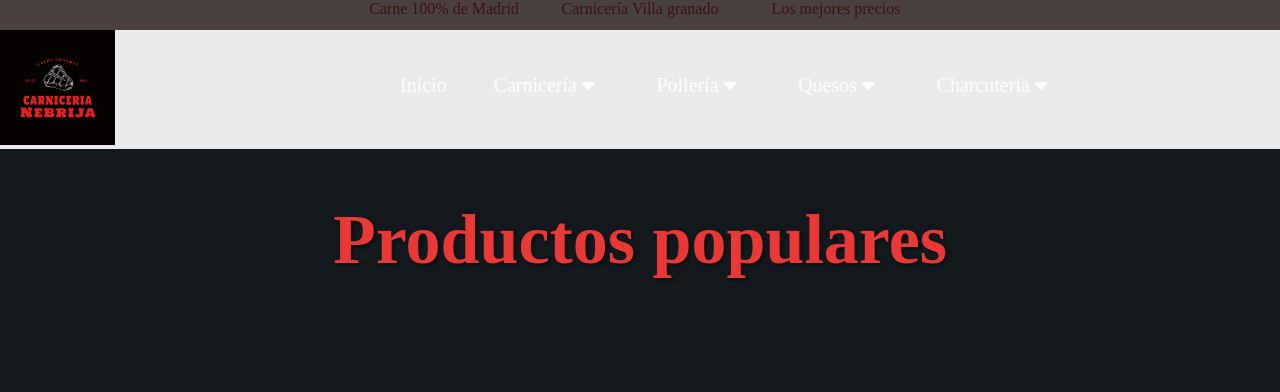
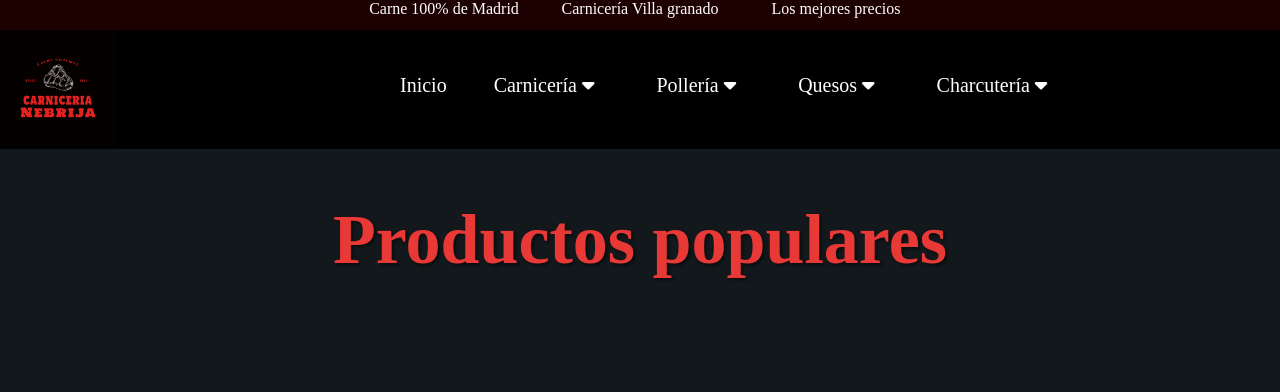
Before and after one commit to TuGfa354/MicroserviciosSecurizadoWeb, a PHP site: page /HTML/sobrenosotros.php in a window 1280 px wide. Shown: the top 392 px of the page. Run offline with PHP 8.4, Linux system fonts and the light colour scheme; some libraries are stand-ins or nearby versions; some web fonts are replaced.

Commit message:
v0.1.2.4
todo a la normalidad

```diff
--- a/CSS/sobrenosotros.css
+++ b/CSS/sobrenosotros.css
@@ -14,7 +14,7 @@ body {
 header {
     width: 100%;
     overflow: hidden;
-    background-color: rgb(75, 64, 64);
+    background-color: rgb(29, 0, 0);
     height: 30px;
 
 }
@@ -30,12 +30,12 @@ header ul li {
     width: 30%;
     text-align: center;
     margin: auto;
-    color: #3a1010;
+    color: #fff;
 }
 
 nav {
     width: 100%;
-    background-color: rgb(235, 235, 235);
+    background-color: black;
     overflow: hidden;
 
 }
```
